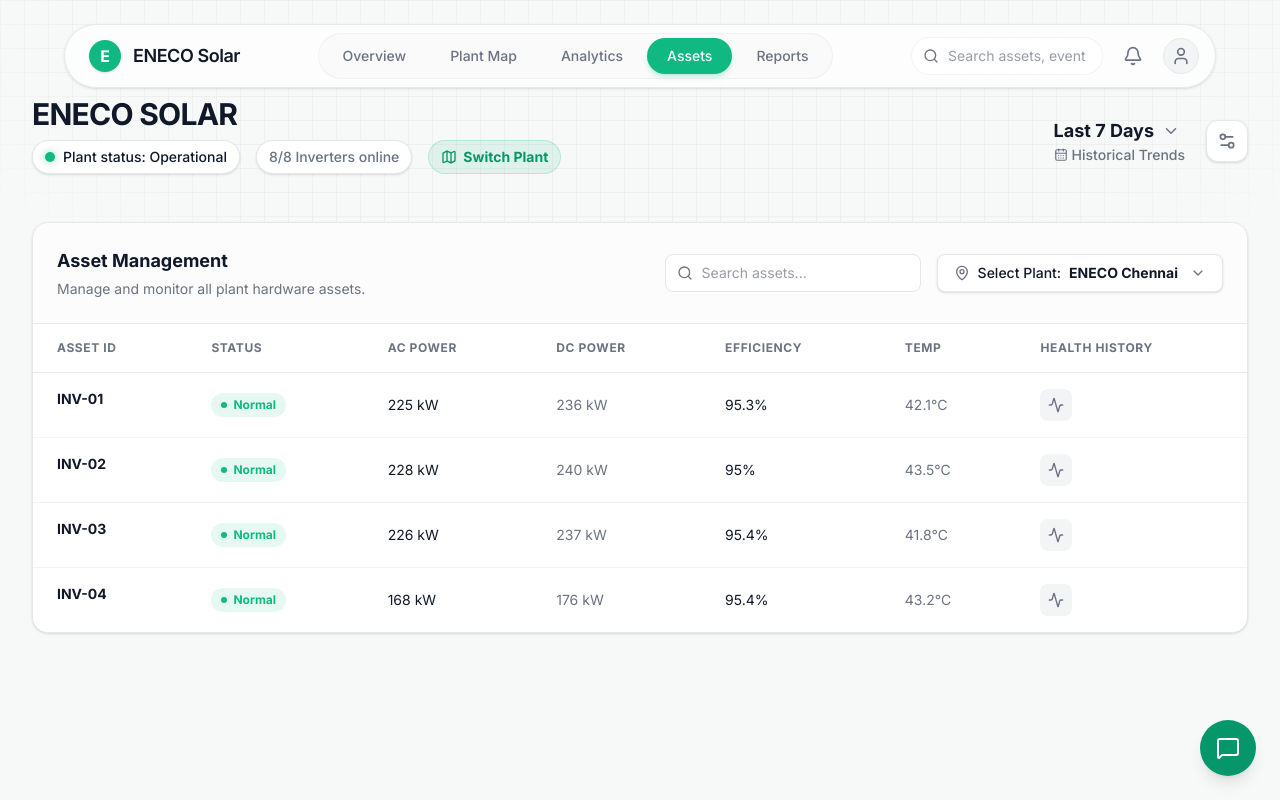
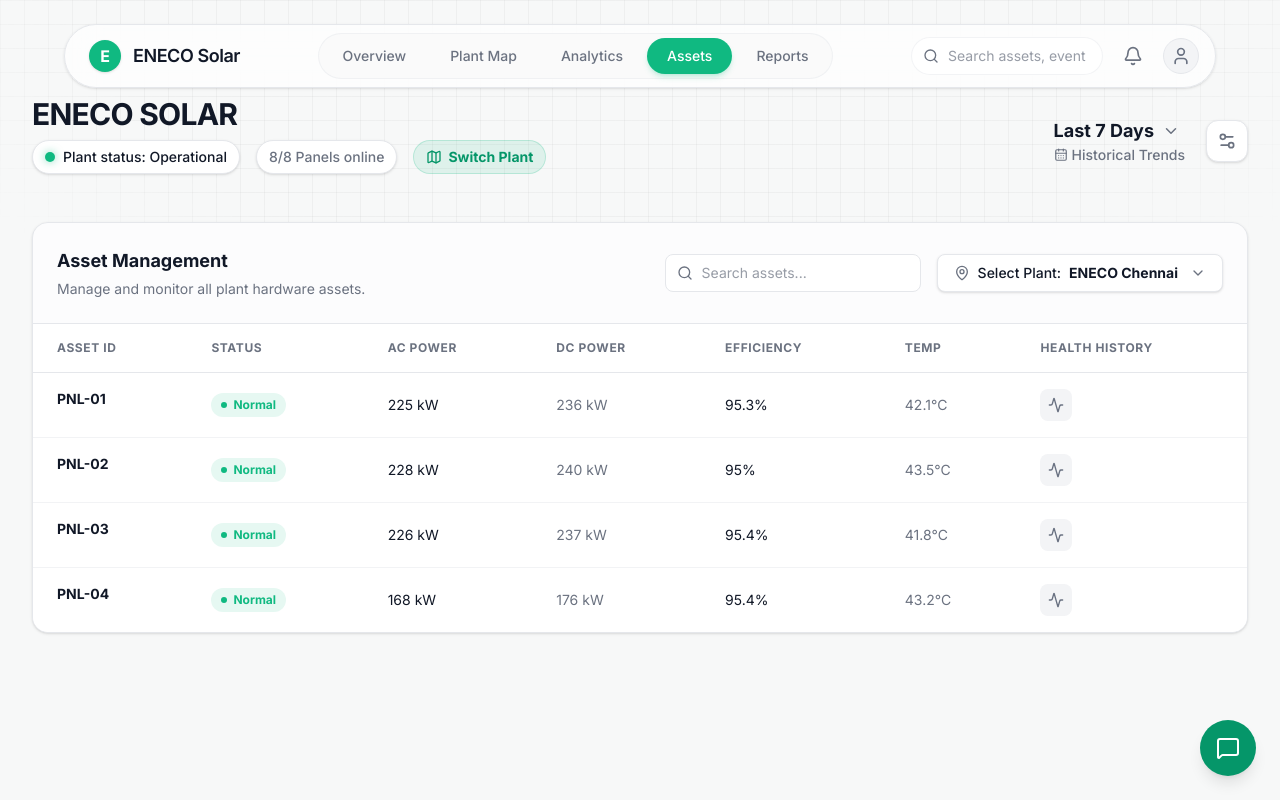
Before and after one commit to hameed-afsar-km/ENFLO-UI-Demo, a Next.js app: page /assets in a window 1280 px wide. Built offline with nearby package versions, Linux system fonts and the light colour scheme.

Commit message:
feat: add asset management, plant map, analytics, and navigation components for the Enflo platform

```diff
--- a/src/app/assets/page.tsx
+++ b/src/app/assets/page.tsx
@@ -13,17 +13,17 @@
   {
     id: 'PL-01',
     name: 'ENECO Chennai',
-    panels: ['INV-01', 'INV-02', 'INV-03', 'INV-04'].map((id, i) => ({ ...mockData.inverters[i], id })),
+    panels: ['PNL-01', 'PNL-02', 'PNL-03', 'PNL-04'].map((id, i) => ({ ...mockData.panels[i], id })),
   },
   {
     id: 'PL-02',
     name: 'ENECO Coimbatore',
-    panels: ['INV-05', 'INV-06', 'INV-07'].map((id, i) => ({ ...mockData.inverters[i + 4], id })),
+    panels: ['PNL-05', 'PNL-06', 'PNL-07'].map((id, i) => ({ ...mockData.panels[i + 4], id })),
   },
   {
     id: 'PL-03',
     name: 'ENECO Madurai',
-    panels: ['INV-08', 'INV-09'].map((id, i) => ({ ...mockData.inverters[i % mockData.inverters.length], id })),
+    panels: ['PNL-08', 'PNL-09'].map((id, i) => ({ ...mockData.panels[i % mockData.panels.length], id })),
   }
 ];
 
@@ -131,31 +131,31 @@
               </tr>
             </thead>
             <tbody className="divide-y divide-border/50 text-sm bg-white">
-              {displayPanels.map((inv) => (
-                <tr key={inv.id} className={`transition-colors ${inv.status === 'Critical' ? 'bg-red-50/50 hover:bg-red-50' : 'hover:bg-gray-50'}`}>
+              {displayPanels.map((panel) => (
+                <tr key={panel.id} className={`transition-colors ${panel.status === 'Critical' ? 'bg-red-50/50 hover:bg-red-50' : 'hover:bg-gray-50'}`}>
                   <td className="px-6 py-4 font-bold text-primary-text flex items-center gap-2">
-                    {inv.id}
-                    {inv.status === 'Critical' && <span className="relative flex h-2 w-2"><span className="animate-ping absolute inline-flex h-full w-full rounded-full bg-danger opacity-75"></span><span className="relative inline-flex rounded-full h-2 w-2 bg-danger"></span></span>}
+                    {panel.id}
+                    {panel.status === 'Critical' && <span className="relative flex h-2 w-2"><span className="animate-ping absolute inline-flex h-full w-full rounded-full bg-danger opacity-75"></span><span className="relative inline-flex rounded-full h-2 w-2 bg-danger"></span></span>}
                   </td>
                   <td className="px-6 py-4">
                     <span className={`inline-flex items-center gap-1.5 px-2.5 py-1 rounded-full text-xs font-bold ${
-                      inv.status === 'Normal' ? 'bg-success/10 text-success' :
-                      inv.status === 'Warning' ? 'bg-warning/10 text-warning' : 'bg-danger/10 text-danger border border-danger/20'
+                      panel.status === 'Normal' ? 'bg-success/10 text-success' :
+                      panel.status === 'Warning' ? 'bg-warning/10 text-warning' : 'bg-danger/10 text-danger border border-danger/20'
                     }`}>
                       <span className={`w-1.5 h-1.5 rounded-full ${
-                        inv.status === 'Normal' ? 'bg-success' :
-                        inv.status === 'Warning' ? 'bg-warning' : 'bg-danger animate-pulse'
+                        panel.status === 'Normal' ? 'bg-success' :
+                        panel.status === 'Warning' ? 'bg-warning' : 'bg-danger animate-pulse'
                       }`}></span>
-                      {inv.status}
+                      {panel.status}
                     </span>
                   </td>
-                  <td className={`px-6 py-4 ${inv.status === 'Critical' ? 'text-red-500 font-bold' : 'text-primary-text'}`}>{inv.acKw} kW</td>
-                  <td className={`px-6 py-4 ${inv.status === 'Critical' ? 'text-red-500 font-bold' : 'text-secondary-text'}`}>{inv.dcKw} kW</td>
-                  <td className={`px-6 py-4 ${inv.status === 'Critical' ? 'text-red-500 font-bold' : 'text-primary-text'}`}>{inv.eff}%</td>
-                  <td className="px-6 py-4 text-secondary-text">{inv.temp}°C</td>
+                  <td className={`px-6 py-4 ${panel.status === 'Critical' ? 'text-red-500 font-bold' : 'text-primary-text'}`}>{panel.acKw} kW</td>
+                  <td className={`px-6 py-4 ${panel.status === 'Critical' ? 'text-red-500 font-bold' : 'text-secondary-text'}`}>{panel.dcKw} kW</td>
+                  <td className={`px-6 py-4 ${panel.status === 'Critical' ? 'text-red-500 font-bold' : 'text-primary-text'}`}>{panel.eff}%</td>
+                  <td className="px-6 py-4 text-secondary-text">{panel.temp}°C</td>
                   <td className="px-6 py-4">
                     <button
-                      onClick={() => setHealthModalAsset(inv.id)}
+                      onClick={() => setHealthModalAsset(panel.id)}
                       className="p-2 rounded-lg bg-gray-100 hover:bg-emerald-50 text-gray-500 hover:text-emerald-600 transition-colors tooltip-trigger"
                     >
                       <Activity size={16} />
--- a/src/app/plant-map/page.tsx
+++ b/src/app/plant-map/page.tsx
@@ -11,14 +11,14 @@
   loading: () => <div className="w-full h-full flex items-center justify-center bg-gray-50 rounded-2xl border-4 border-white shadow-inner font-bold text-gray-400">Loading Map...</div>
 });
 
-// Mocking Plants containing Panels (using inverters as panels)
+// Mocking Plants containing Panels (using panels as panels)
 const PLANTS = [
   {
     id: 'PL-01',
     name: 'ENECO Chennai',
     location: 'Chennai, TN',
     status: 'Normal',
-    panels: mockData.inverters.slice(0, 4),
+    panels: mockData.panels.slice(0, 4),
     lat: 13.0827, lng: 80.2707
   },
   {
@@ -26,7 +26,7 @@
     name: 'ENECO Coimbatore',
     location: 'Coimbatore, TN',
     status: 'Warning',
-    panels: mockData.inverters.slice(4, 7),
+    panels: mockData.panels.slice(4, 7),
     lat: 11.0168, lng: 76.9558
   },
   {
@@ -34,7 +34,7 @@
     name: 'ENECO Madurai',
     location: 'Madurai, TN',
     status: 'Normal',
-    panels: mockData.inverters.slice(7, 8),
+    panels: mockData.panels.slice(7, 8),
     lat: 9.9252, lng: 78.1198
   }
 ];
--- a/src/components/PlantStatusHeader.tsx
+++ b/src/components/PlantStatusHeader.tsx
@@ -7,7 +7,7 @@
 import { LineChart, Line, XAxis, YAxis, Tooltip, ResponsiveContainer, CartesianGrid } from 'recharts';
 
 export function PlantStatusHeader() {
-  const { status, invertersOnline, totalInverters, date, time } = mockData.plantStatus;
+  const { status, panelsOnline, totalPanels, date, time } = mockData.plantStatus;
   const [isOpen, setIsOpen] = useState(false);
   const [activeMetric, setActiveMetric] = useState<'power' | 'efficiency' | 'voltage' | 'errors'>('power');
   const [selectedDate, setSelectedDate] = useState("2026-10-01");
@@ -61,7 +61,7 @@
             <span className="text-primary-text">Plant status: {status}</span>
           </div>
           <div className="bg-surface px-3 py-1.5 rounded-full border border-border shadow-sm">
-            {invertersOnline}/{totalInverters} Inverters online
+            {panelsOnline}/{totalPanels} Panels online
           </div>
           <Link href="/plant-map" className="inline-flex w-max items-center gap-1.5 px-3 py-1.5 bg-accent/10 text-accent-dark hover:bg-accent/20 rounded-full text-sm font-bold border border-accent/20 transition-colors">
             <Map size={16} /> Switch Plant
--- a/src/context/SimulationContext.tsx
+++ b/src/context/SimulationContext.tsx
@@ -28,9 +28,9 @@
 const SimulationContext = createContext<SimulationContextType | undefined>(undefined);
 
 const PLANTS = [
-  { name: 'ENECO Chennai', location: 'Chennai, TN', panels: ['INV-01', 'INV-02', 'INV-03', 'INV-04'] },
-  { name: 'ENECO Coimbatore', location: 'Coimbatore, TN', panels: ['INV-05', 'INV-06', 'INV-07'] },
-  { name: 'ENECO Madurai', location: 'Madurai, TN', panels: ['INV-08', 'INV-09'] },
+  { name: 'ENECO Chennai', location: 'Chennai, TN', panels: ['PNL-01', 'PNL-02', 'PNL-03', 'PNL-04'] },
+  { name: 'ENECO Coimbatore', location: 'Coimbatore, TN', panels: ['PNL-05', 'PNL-06', 'PNL-07'] },
+  { name: 'ENECO Madurai', location: 'Madurai, TN', panels: ['PNL-08', 'PNL-09'] },
 ];
 
 export function SimulationProvider({ children }: { children: React.ReactNode }) {
--- a/src/data/mock.ts
+++ b/src/data/mock.ts
@@ -1,8 +1,8 @@
 export const mockData = {
   plantStatus: {
     status: "Operational",
-    invertersOnline: 8,
-    totalInverters: 8,
+    panelsOnline: 8,
+    totalPanels: 8,
     date: "01 OCT 2026",
     time: "14:30",
   },
@@ -61,14 +61,14 @@
   events: [
     {
       id: 1,
-      asset: "INV-04",
+      asset: "PNL-04",
       message: "Communication restored",
       type: "info",
       time: "14:12",
     },
     {
       id: 2,
-      asset: "INV-02",
+      asset: "PNL-02",
       message: "Temperature warning cleared",
       type: "info",
       time: "13:45",
@@ -84,7 +84,7 @@
   notifications: [
     {
       id: 1,
-      title: "Inverter INV-08 temperature warning",
+      title: "Panel PNL-08 temperature warning",
       message: "Internal temperature reached 48.5°C. Output is derated until it falls below 45°C.",
       type: "warning",
       time: "14:22",
@@ -100,7 +100,7 @@
     },
     {
       id: 3,
-      title: "Inverter INV-04 back online",
+      title: "Panel PNL-04 back online",
       message: "Communication restored after a 4 minute outage. No generation was lost during the event.",
       type: "info",
       time: "12:18",
@@ -137,15 +137,15 @@
     optimizedCostTomorrow: 15870,
     estimatedSaving: 2550,
   },
-  inverters: [
-    { id: "INV-01", status: "Normal", acKw: 225, dcKw: 236, eff: 95.3, temp: 42.1, energyMwh: 1.18, pr: 82.1 },
-    { id: "INV-02", status: "Normal", acKw: 228, dcKw: 240, eff: 95.0, temp: 43.5, energyMwh: 1.19, pr: 82.4 },
-    { id: "INV-03", status: "Normal", acKw: 226, dcKw: 237, eff: 95.4, temp: 41.8, energyMwh: 1.20, pr: 82.5 },
-    { id: "INV-04", status: "Normal", acKw: 168, dcKw: 176, eff: 95.4, temp: 43.2, energyMwh: 1.21, pr: 84.1 },
-    { id: "INV-05", status: "Normal", acKw: 220, dcKw: 231, eff: 95.2, temp: 42.6, energyMwh: 1.16, pr: 81.9 },
-    { id: "INV-06", status: "Normal", acKw: 230, dcKw: 241, eff: 95.4, temp: 41.9, energyMwh: 1.22, pr: 83.0 },
-    { id: "INV-07", status: "Normal", acKw: 224, dcKw: 235, eff: 95.3, temp: 42.0, energyMwh: 1.17, pr: 82.2 },
-    { id: "INV-08", status: "Warning", acKw: 200, dcKw: 212, eff: 94.3, temp: 48.5, energyMwh: 1.07, pr: 79.5 },
+  panels: [
+    { id: "PNL-01", status: "Normal", acKw: 225, dcKw: 236, eff: 95.3, temp: 42.1, energyMwh: 1.18, pr: 82.1 },
+    { id: "PNL-02", status: "Normal", acKw: 228, dcKw: 240, eff: 95.0, temp: 43.5, energyMwh: 1.19, pr: 82.4 },
+    { id: "PNL-03", status: "Normal", acKw: 226, dcKw: 237, eff: 95.4, temp: 41.8, energyMwh: 1.20, pr: 82.5 },
+    { id: "PNL-04", status: "Normal", acKw: 168, dcKw: 176, eff: 95.4, temp: 43.2, energyMwh: 1.21, pr: 84.1 },
+    { id: "PNL-05", status: "Normal", acKw: 220, dcKw: 231, eff: 95.2, temp: 42.6, energyMwh: 1.16, pr: 81.9 },
+    { id: "PNL-06", status: "Normal", acKw: 230, dcKw: 241, eff: 95.4, temp: 41.9, energyMwh: 1.22, pr: 83.0 },
+    { id: "PNL-07", status: "Normal", acKw: 224, dcKw: 235, eff: 95.3, temp: 42.0, energyMwh: 1.17, pr: 82.2 },
+    { id: "PNL-08", status: "Warning", acKw: 200, dcKw: 212, eff: 94.3, temp: 48.5, energyMwh: 1.07, pr: 79.5 },
   ],
   hourlyForecast: [
     { hour: '00:00', pv: 0, load: 0.8 },
```
Also changed, not shown: src/app/analytics/page.tsx (+7 -7 lines), src/components/TopNav.tsx (+6 -6 lines).
